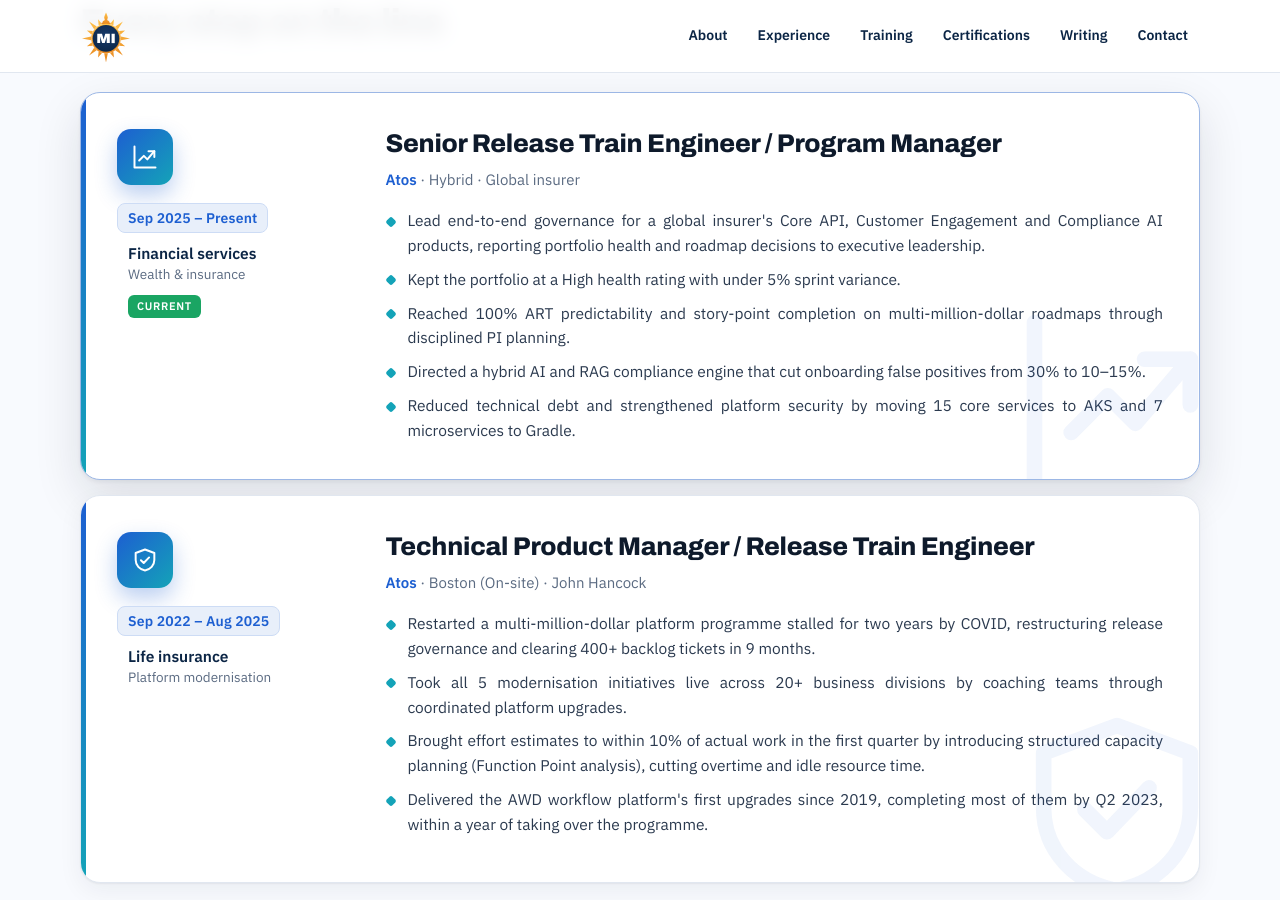
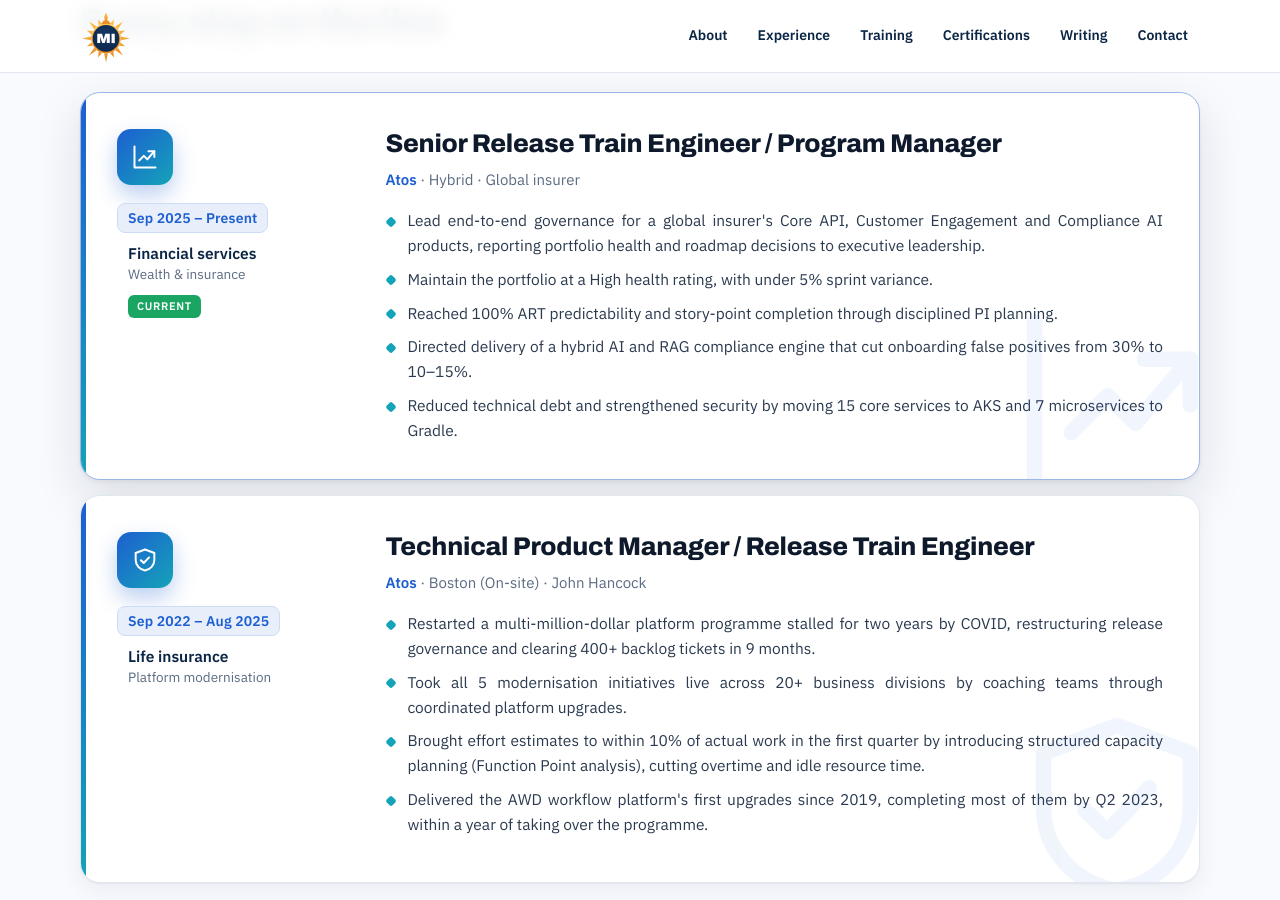
Before and after one commit to Madhan-I/Madhan-I.github.io, a Jekyll site: the page built from index.html, in a window 1280 px wide and 900 px high, scrolled down 2011 px. Built offline with Jekyll 4.4.1, drawn with Linux system fonts in a browser that asks for light colours.

Commit message:
Fix tense and clarity in Manulife bullets
Co-Authored-By: Claude Opus 5.5 <noreply@anthropic.com>
Claude-Session: https://claude.ai/code/session_01MFRrTt7LBDdX57m85KHNGp

```diff
--- a/_data/profile.yml
+++ b/_data/profile.yml
@@ -95,10 +95,10 @@ experience:
     current: true
     points:
       - Lead end-to-end governance for a global insurer's Core API, Customer Engagement and Compliance AI products, reporting portfolio health and roadmap decisions to executive leadership.
-      - Kept the portfolio at a High health rating with under 5% sprint variance.
-      - Reached 100% ART predictability and story-point completion on multi-million-dollar roadmaps through disciplined PI planning.
-      - Directed a hybrid AI and RAG compliance engine that cut onboarding false positives from 30% to 10–15%.
-      - Reduced technical debt and strengthened platform security by moving 15 core services to AKS and 7 microservices to Gradle.
+      - Maintain the portfolio at a High health rating, with under 5% sprint variance.
+      - Reached 100% ART predictability and story-point completion through disciplined PI planning.
+      - Directed delivery of a hybrid AI and RAG compliance engine that cut onboarding false positives from 30% to 10–15%.
+      - Reduced technical debt and strengthened security by moving 15 core services to AKS and 7 microservices to Gradle.
   - dates: Sep 2022 – Aug 2025
     title: Technical Product Manager / Release Train Engineer
     sector: "Life insurance · Platform modernisation"
```
